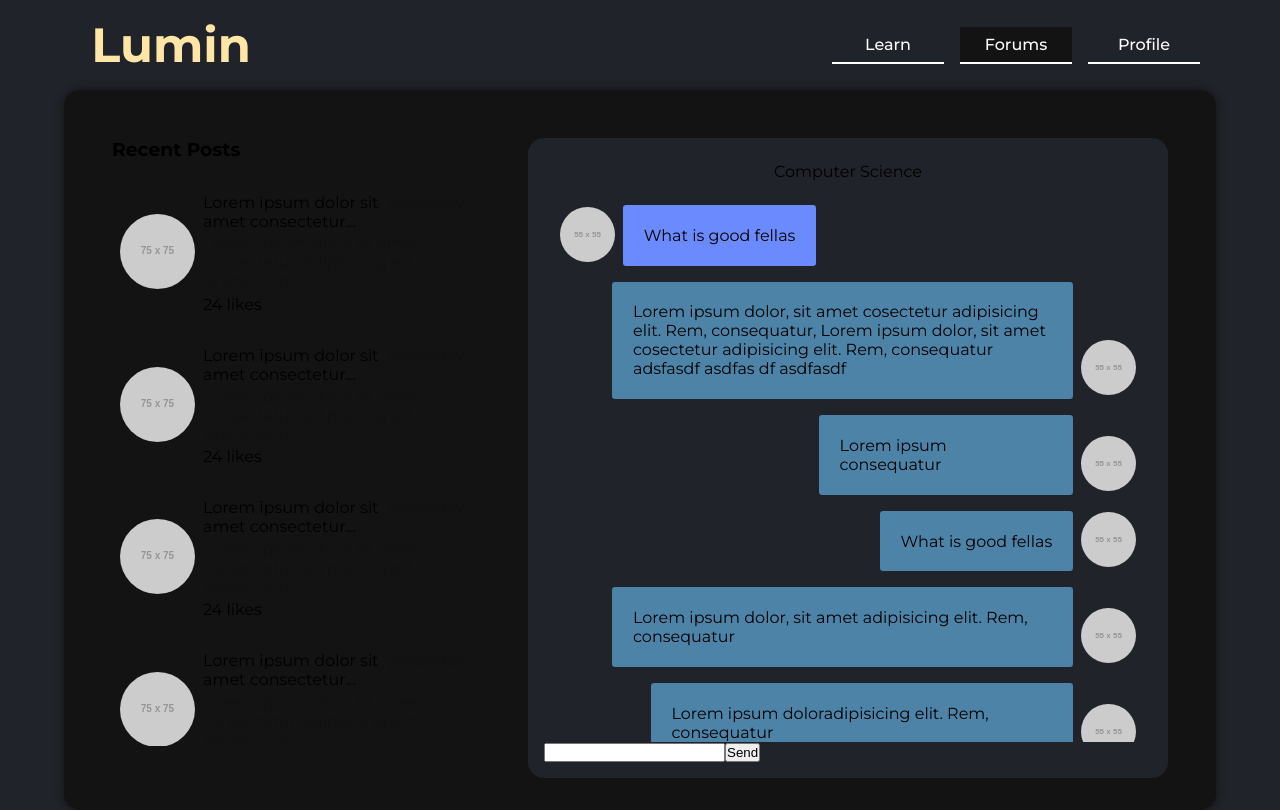
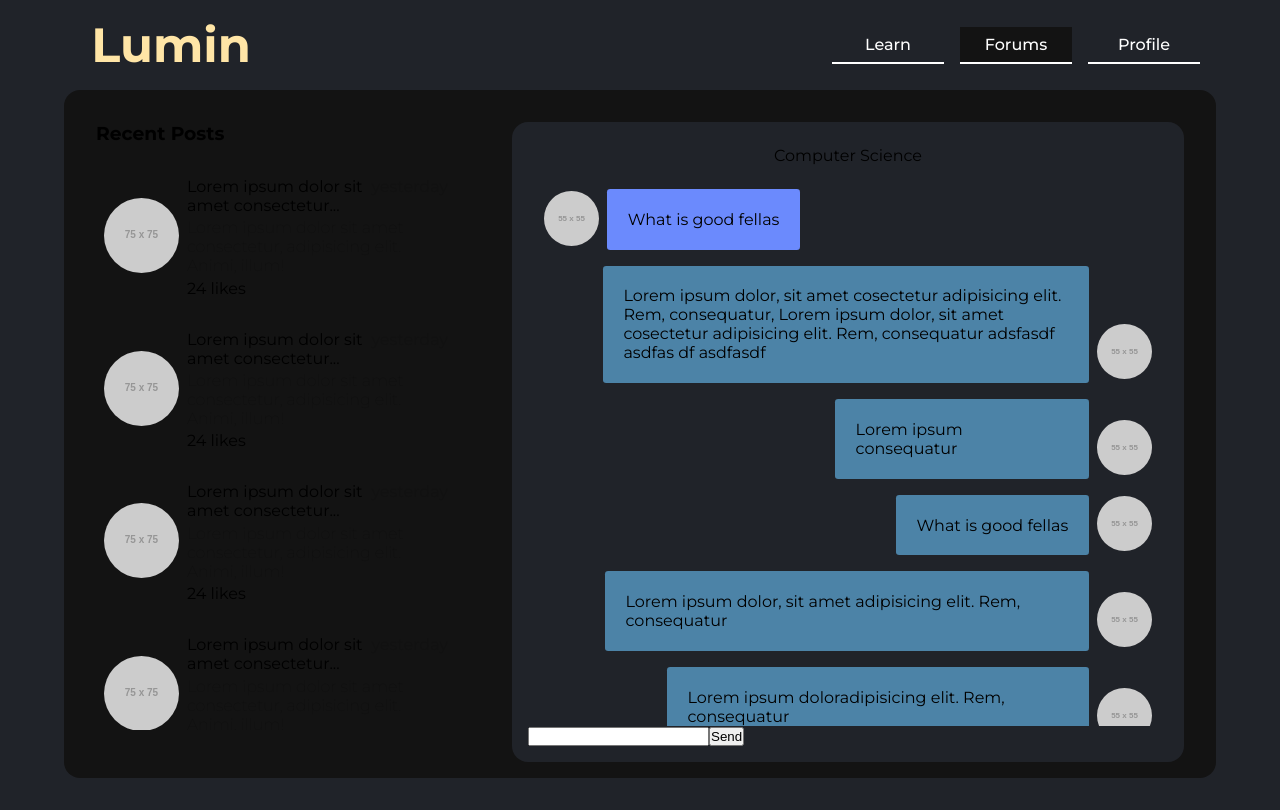
Before and after one commit to tib-source/Lumin-AI, a React (Vite) app in the folder client/: page /forum in a window 1280 px wide. Built offline with nearby package versions, Linux system fonts and the light colour scheme.

Commit message:
fixed some font inconcistency

```diff
--- a/client/pages/Forum/index.css
+++ b/client/pages/Forum/index.css
@@ -2,11 +2,11 @@
 
 .forum__container{
     background-color: var(--bg);
-    box-shadow: 0rem 0rem 10px -0px var(--bg);
+    /* box-shadow: 0rem 0rem 10px -0px var(--bg); */
     display: flex;
     position: relative;
     margin: 0 4rem;
-    padding:2rem 1rem;
+    padding:1rem 0rem;
     border-radius: 1rem;
 }
 
--- a/client/src/index.css
+++ b/client/src/index.css
@@ -31,7 +31,8 @@
   --teritary_second: #6bc5fd98;
   --white: #ffffff;
   --sidebarWidth: 35vw;
-  font-family: 'Montserrat', sans-serif;
+  --main-font: 'Montserrat', sans-serif;
+  font-family: var(--main-font);
     font-size: 1rem;
   color-scheme: light dark;
   background-color: var(--secondary);
@@ -240,7 +241,7 @@ a:hover {
 .home__main__form option,
 .home__main__form button{
   width: 200px;
-  font-family: "Poppins" ,'Kanit',Inter ;
+  font-family: var(--main-font);
   padding: 0.5rem;
   margin-left: 1rem;
 
@@ -294,7 +295,7 @@ a:hover {
 
 .question input
   {
-    font-family: "Poppins" ,'Kanit',Inter ;
+    font-family: var(--main-font);
     padding: 0.5rem;
 
 }
```
